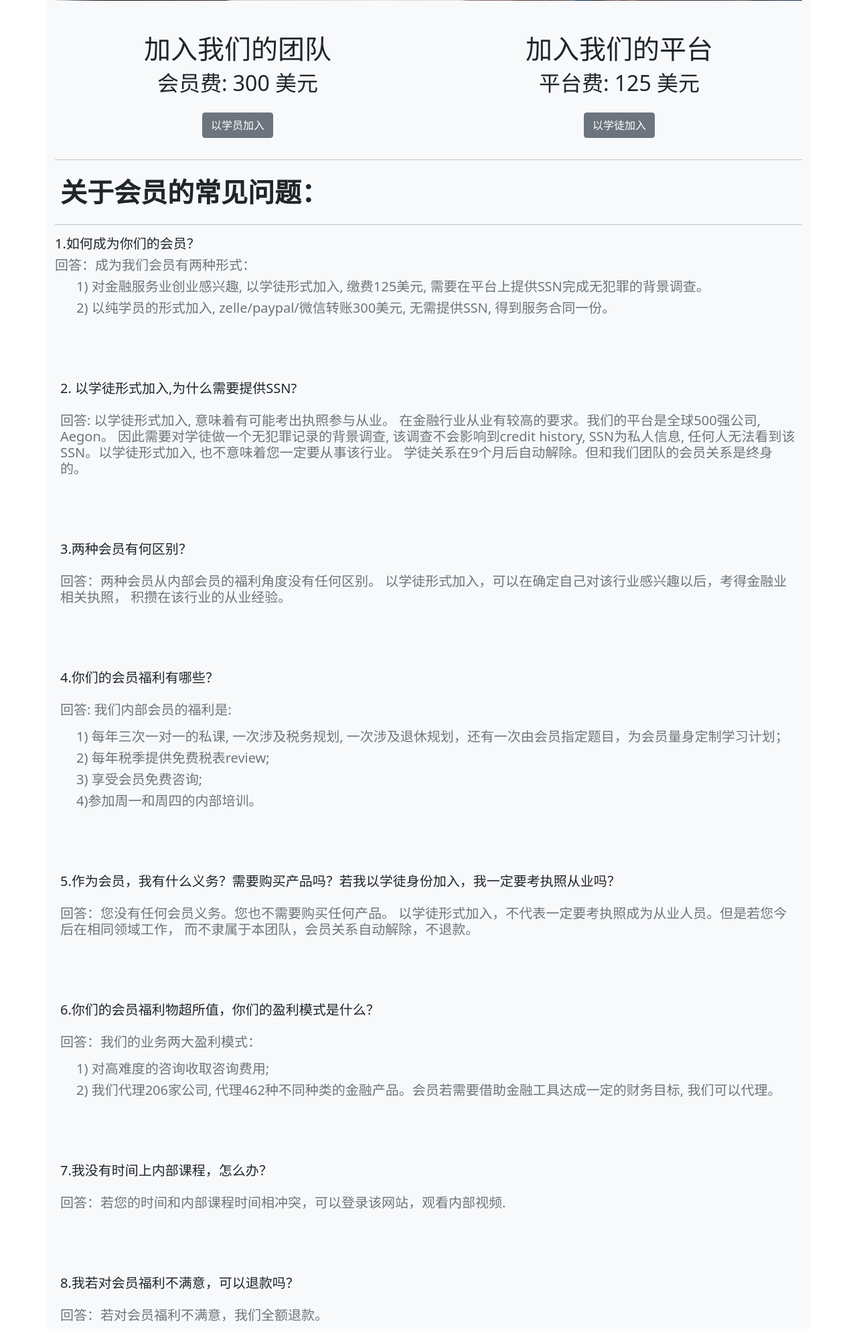
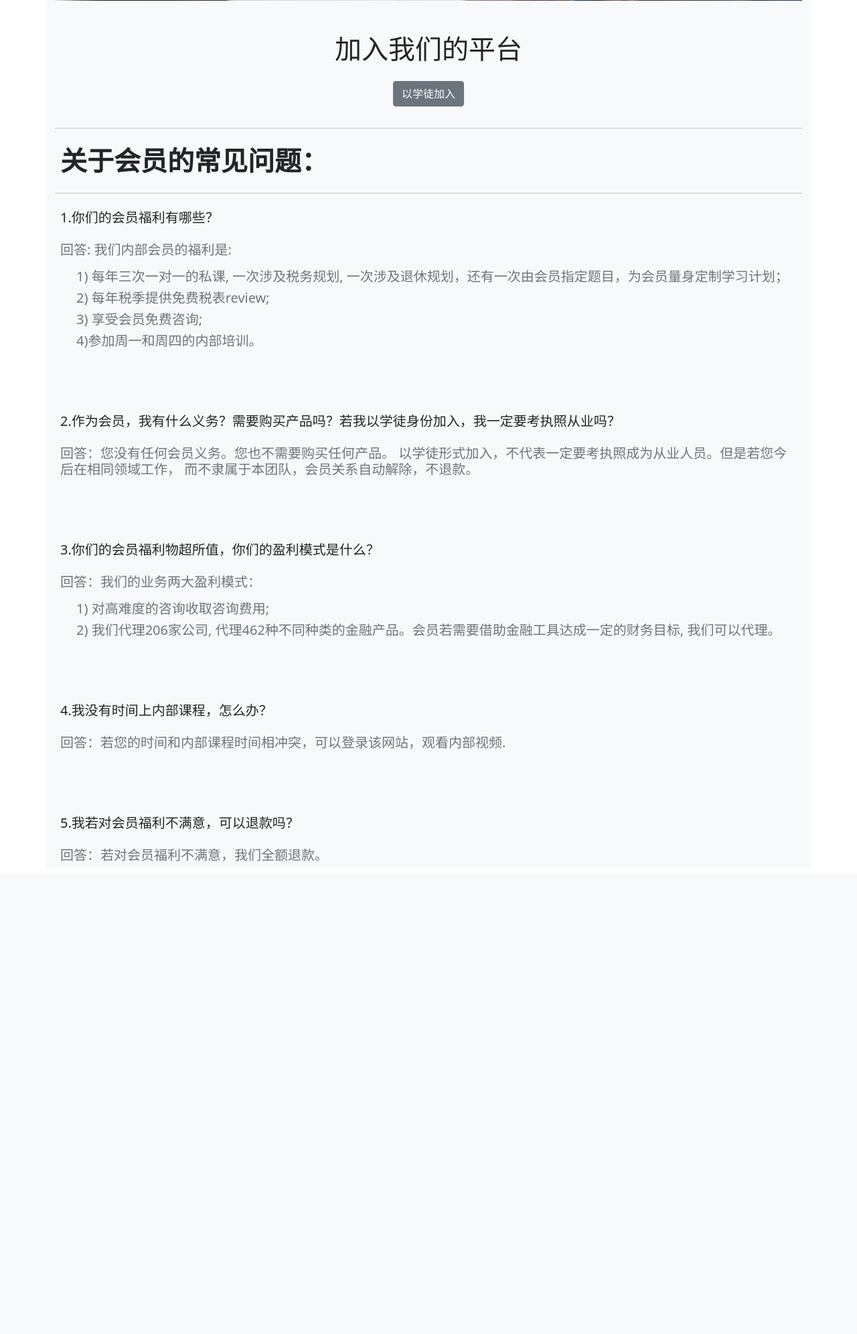
Before and after one commit to yaoyao082008/webpage, a Django app: page /joinus/ in a window 1280 px wide. Shown: the part 396-2388 px from the top of the page at 67% size. After the commit the page ends 1682 px from the top, so only its background shows below. Run offline with Django 4.2, Linux system fonts and the light colour scheme.

Commit message:
template updates

```diff
--- a/blog/templates/article.html
+++ b/blog/templates/article.html
@@ -125,7 +125,7 @@
                 <a
                   class="dropdown-item"
                   target="_blank"
-                  href="https://www.befinancialeducation.com/book-online"
+                  href="https://go.oncehub.com/Beyond-Exponential-Education"
                   >安排会议</a
                 >
               </li>
--- a/blog/templates/blog.html
+++ b/blog/templates/blog.html
@@ -124,7 +124,7 @@
                   <a
                     class="dropdown-item"
                     target="_blank"
-                    href="https://www.befinancialeducation.com/book-online"
+                    href="https://go.oncehub.com/Beyond-Exponential-Education"
                     >安排会议</a
                   >
                 </li>
--- a/homepage/templates/education/asset_protection.html
+++ b/homepage/templates/education/asset_protection.html
@@ -124,7 +124,7 @@
                   <a
                     class="dropdown-item"
                     target="_blank"
-                    href="https://www.befinancialeducation.com/book-online"
+                    href="https://go.oncehub.com/Beyond-Exponential-Education"
                     >安排会议</a
                   >
                 </li>
@@ -208,7 +208,7 @@
               <li class="p-2 h5">如何利用不可撤销信托做资产保护</li>
               <li class="p-2 h5">如何进行婚姻的资产保护？</li>
             </ul>
-            <a href="https://www.befinancialeducation.com/book-online" class="text-center btn btn-secondary my-4">安排会议</a>
+            <a href="https://go.oncehub.com/Beyond-Exponential-Education" class="text-center btn btn-secondary my-4">安排会议</a>
           </div>
         </div>
 
--- a/homepage/templates/education/company_structure.html
+++ b/homepage/templates/education/company_structure.html
@@ -124,7 +124,7 @@
                   <a
                     class="dropdown-item"
                     target="_blank"
-                    href="https://www.befinancialeducation.com/book-online"
+                    href="https://go.oncehub.com/Beyond-Exponential-Education"
                     >安排会议</a
                   >
                 </li>
@@ -205,7 +205,7 @@
               <li class="h5">如何利用不同的公司架构做省税计划</li>
               <li class="h5">不同公司架构的退休计划设计</li>
             </ul>
-            <a href="https://www.befinancialeducation.com/book-online" class="text-center btn btn-secondary my-4">安排会议</a>
+            <a href="https://go.oncehub.com/Beyond-Exponential-Education" class="text-center btn btn-secondary my-4">安排会议</a>
           </div>
         </div>
 
--- a/homepage/templates/education/estate_planning.html
+++ b/homepage/templates/education/estate_planning.html
@@ -124,7 +124,7 @@
                   <a
                     class="dropdown-item"
                     target="_blank"
-                    href="https://www.befinancialeducation.com/book-online"
+                    href="https://go.oncehub.com/Beyond-Exponential-Education"
                     >安排会议</a
                   >
                 </li>
@@ -227,7 +227,7 @@
               <li class="h5">如何避免遗产税</li>
 
             </ul>
-            <a href="https://www.befinancialeducation.com/book-online" class="text-center btn btn-secondary my-4">安排会议</a>
+            <a href="https://go.oncehub.com/Beyond-Exponential-Education" class="text-center btn btn-secondary my-4">安排会议</a>
           </div>
         </div>
 
--- a/homepage/templates/education/insurance.html
+++ b/homepage/templates/education/insurance.html
@@ -124,7 +124,7 @@
                   <a
                     class="dropdown-item"
                     target="_blank"
-                    href="https://www.befinancialeducation.com/book-online"
+                    href="https://go.oncehub.com/Beyond-Exponential-Education"
                     >安排会议</a
                   >
                 </li>
@@ -223,7 +223,7 @@
               <li class="h5">我如何从保险里面取钱出来用?</li>
               <li class="h5">我的保单该如何维护? </li>
             </ul>
-            <a href="https://www.befinancialeducation.com/book-online" class="text-center btn btn-secondary my-4">安排会议</a>
+            <a href="https://go.oncehub.com/Beyond-Exponential-Education" class="text-center btn btn-secondary my-4">安排会议</a>
           </div>
         </div>
       </div>
--- a/homepage/templates/education/investment.html
+++ b/homepage/templates/education/investment.html
@@ -124,7 +124,7 @@
                   <a
                     class="dropdown-item"
                     target="_blank"
-                    href="https://www.befinancialeducation.com/book-online"
+                    href="https://go.oncehub.com/Beyond-Exponential-Education"
                     >安排会议</a
                   >
                 </li>
@@ -209,7 +209,7 @@
               <li class="h5">过路财神vs 保本锁利益</li>
 
             </ul>
-            <a href="https://www.befinancialeducation.com/book-online" class="text-center btn btn-secondary my-4">安排会议</a>
+            <a href="https://go.oncehub.com/Beyond-Exponential-Education" class="text-center btn btn-secondary my-4">安排会议</a>
           </div>
         </div>
 
--- a/homepage/templates/education/long_term_care.html
+++ b/homepage/templates/education/long_term_care.html
@@ -124,7 +124,7 @@
                   <a
                     class="dropdown-item"
                     target="_blank"
-                    href="https://www.befinancialeducation.com/book-online"
+                    href="https://go.oncehub.com/Beyond-Exponential-Education"
                     >安排会议</a
                   >
                 </li>
@@ -208,7 +208,7 @@
               <li>Medicaid asset protection trust and LTC</li>
             </ul>
 
-            <a href="https://www.befinancialeducation.com/book-online" class="text-center btn btn-secondary my-4">安排会议</a>
+            <a href="https://go.oncehub.com/Beyond-Exponential-Education" class="text-center btn btn-secondary my-4">安排会议</a>
           </div>
         </div>
       </div>
--- a/homepage/templates/education/medicare.html
+++ b/homepage/templates/education/medicare.html
@@ -125,7 +125,7 @@
                   <a
                     class="dropdown-item"
                     target="_blank"
-                    href="https://www.befinancialeducation.com/book-online"
+                    href="https://go.oncehub.com/Beyond-Exponential-Education"
                     >安排会议</a
                   >
                 </li>
@@ -212,7 +212,7 @@
               <li>Medicaid asset protection trust and LTC</li>
             </ul>
 
-            <a href="https://www.befinancialeducation.com/book-online" class="text-center btn btn-secondary my-4">安排会议</a>
+            <a href="https://go.oncehub.com/Beyond-Exponential-Education" class="text-center btn btn-secondary my-4">安排会议</a>
           </div>
         </div>
       </div>
--- a/homepage/templates/education/overview.html
+++ b/homepage/templates/education/overview.html
@@ -124,7 +124,7 @@
                   <a
                     class="dropdown-item"
                     target="_blank"
-                    href="https://www.befinancialeducation.com/book-online"
+                    href="https://go.oncehub.com/Beyond-Exponential-Education"
                     >安排会议</a
                   >
                 </li>
--- a/homepage/templates/education/retirement.html
+++ b/homepage/templates/education/retirement.html
@@ -124,7 +124,7 @@
                   <a
                     class="dropdown-item"
                     target="_blank"
-                    href="https://www.befinancialeducation.com/book-online"
+                    href="https://go.oncehub.com/Beyond-Exponential-Education"
                     >安排会议</a
                   >
                 </li>
@@ -221,7 +221,7 @@
               <li class="h5">如何做完备的退休规划</li>
               <li class="h5">我的退休规划会被HIIT吗?</li>
             </ul>
-            <a href="https://www.befinancialeducation.com/book-online" class="text-center btn btn-secondary my-4">安排会议</a>
+            <a href="https://go.oncehub.com/Beyond-Exponential-Education" class="text-center btn btn-secondary my-4">安排会议</a>
           </div>
         </div>
       </div>
--- a/homepage/templates/education/savings.html
+++ b/homepage/templates/education/savings.html
@@ -124,7 +124,7 @@
                   <a
                     class="dropdown-item"
                     target="_blank"
-                    href="https://www.befinancialeducation.com/book-online"
+                    href="https://go.oncehub.com/Beyond-Exponential-Education"
                     >安排会议</a
                   >
                 </li>
@@ -237,7 +237,7 @@
               如果您的家庭收入和资产太高而没有资格获得财政援助，
               您如何申请基于绩效的财政援助？ FAFSA 和 CSS 中常见的陷阱是什么？
             </p>
-            <a href="https://www.befinancialeducation.com/book-online" class="text-center btn btn-secondary my-4">安排会议</a>
+            <a href="https://go.oncehub.com/Beyond-Exponential-Education" class="text-center btn btn-secondary my-4">安排会议</a>
           </div>
         </div>
       </div>
--- a/homepage/templates/education/tax.html
+++ b/homepage/templates/education/tax.html
@@ -124,7 +124,7 @@
                   <a
                     class="dropdown-item"
                     target="_blank"
-                    href="https://www.befinancialeducation.com/book-online"
+                    href="https://go.oncehub.com/Beyond-Exponential-Education"
                     >安排会议</a
                   >
                 </li>
@@ -219,7 +219,7 @@
               <li>海外投资的税务问题</li>
             </ul>
 
-            <a href="https://www.befinancialeducation.com/book-online" class="text-center btn btn-secondary my-4">安排会议</a>
+            <a href="https://go.oncehub.com/Beyond-Exponential-Education" class="text-center btn btn-secondary my-4">安排会议</a>
           </div>
         </div>
       </div>
--- a/homepage/templates/page/contacts.html
+++ b/homepage/templates/page/contacts.html
@@ -124,7 +124,7 @@
                   <a
                     class="dropdown-item"
                     target="_blank"
-                    href="https://www.befinancialeducation.com/book-online"
+                    href="https://go.oncehub.com/Beyond-Exponential-Education"
                     >安排会议</a
                   >
                 </li>
--- a/homepage/templates/page/index.html
+++ b/homepage/templates/page/index.html
@@ -127,7 +127,7 @@
                   <a
                     class="dropdown-item"
                     target="_blank"
-                    href="https://www.befinancialeducation.com/book-online"
+                    href="https://go.oncehub.com/Beyond-Exponential-Education"
                     >安排会议</a
                   >
                 </li>
--- a/homepage/templates/page/join_us.html
+++ b/homepage/templates/page/join_us.html
@@ -124,7 +124,7 @@
                   <a
                     class="dropdown-item"
                     target="_blank"
-                    href="https://www.befinancialeducation.com/book-online"
+                    href="https://go.oncehub.com/Beyond-Exponential-Education"
                     >安排会议</a
                   >
                 </li>
@@ -173,20 +173,9 @@
           />
         </div>
         <div class="row justify-content-center">
-          <div class="col-md-6 text-start align-self-center text-center">
-            <h1>加入我们的团队</h1>
-            <h2>会员费: 300 美元</h2>
-            <a
-              href="{% static 'pdfs/sampletext.pdf' %}"
-              target="_blank"
-              class="my-3 btn btn-secondary"
-              >以学员加入</a
-            >
-          </div>
 
           <div class="col-md-6 text-start align-self-center text-center">
             <h1>加入我们的平台</h1>
-            <h2>平台费: 125 美元</h2>
             <a
               href="https://registration.wfglaunch.com/"
               target="_blank"
@@ -201,42 +190,7 @@
 
           <hr>
 
-          <p class="h5"> 1.如何成为你们的会员？</p>
-          <p class="h5 text-muted">回答：成为我们会员有两种形式：</p>
-          <ul style="list-style: none;">
-            <li class="h5 text-muted">
-              1) 对金融服务业创业感兴趣, 以学徒形式加入,
-              缴费125美元, 需要在平台上提供SSN完成无犯罪的背景调查。
-            </li>
-            <li class="h5 text-muted">2) 以纯学员的形式加入, zelle/paypal/微信转账300美元, 无需提供SSN, 得到服务合同一份。</li>
-          </ul>
-          <br>
-          <br>
-          <br>
-
-
-          <p class="h5 p-2 ">2. 以学徒形式加入,为什么需要提供SSN?</p>
-          <p class="h5 p-2 text-muted">回答: 以学徒形式加入, 意味着有可能考出执照参与从业。
-            在金融行业从业有较高的要求。我们的平台是全球500强公司, Aegon。
-            因此需要对学徒做一个无犯罪记录的背景调查, 该调查不会影响到credit history,
-            SSN为私人信息, 任何人无法看到该SSN。以学徒形式加入, 也不意味着您一定要从事该行业。
-            学徒关系在9个月后自动解除。但和我们团队的会员关系是终身的。</p>
-
-          <br>
-          <br>
-          <br>
-
-          <p class="h5 p-2">3.两种会员有何区别？</p>
-          <p class="h5 p-2 text-muted">回答：两种会员从内部会员的福利角度没有任何区别。
-            以学徒形式加入，可以在确定自己对该行业感兴趣以后，考得金融业相关执照，
-            积攒在该行业的从业经验。
-          </p>
-
-          <br>
-          <br>
-          <br>
-
-          <p class="h5 p-2">4.你们的会员福利有哪些？</p>
+          <p class="h5 p-2">1.你们的会员福利有哪些？</p>
           <p class="h5 p-2 text-muted">回答: 我们内部会员的福利是: </p>
           <ul style="list-style: none;">
             <li class="h5 text-muted">
@@ -252,7 +206,7 @@
           <br>
           <br>
 
-          <p class="h5 p-2">5.作为会员，我有什么义务？需要购买产品吗？若我以学徒身份加入，我一定要考执照从业吗？</p>
+          <p class="h5 p-2">2.作为会员，我有什么义务？需要购买产品吗？若我以学徒身份加入，我一定要考执照从业吗？</p>
           <p class="h5 p-2 text-muted">回答：您没有任何会员义务。您也不需要购买任何产品。
             以学徒形式加入，不代表一定要考执照成为从业人员。但是若您今后在相同领域工作，
             而不隶属于本团队，会员关系自动解除，不退款。
@@ -262,7 +216,7 @@
           <br>
           <br>
 
-          <p class="h5 p-2">6.你们的会员福利物超所值，你们的盈利模式是什么？</p>
+          <p class="h5 p-2">3.你们的会员福利物超所值，你们的盈利模式是什么？</p>
           <p class="h5 p-2 text-muted">回答：我们的业务两大盈利模式：</p>
           <ul style="list-style: none;">
             <li class="h5 text-muted">
@@ -276,14 +230,14 @@
           <br>
           <br>
 
-          <p class="h5 p-2">7.我没有时间上内部课程，怎么办？</p>
+          <p class="h5 p-2">4.我没有时间上内部课程，怎么办？</p>
           <p class="h5 p-2 text-muted">回答：若您的时间和内部课程时间相冲突，可以登录该网站，观看内部视频.</p>
 
           <br>
           <br>
           <br>
 
-          <p class="h5 p-2">8.我若对会员福利不满意，可以退款吗？</p>
+          <p class="h5 p-2">5.我若对会员福利不满意，可以退款吗？</p>
           <p class="h5 p-2 text-muted">回答：若对会员福利不满意，我们全额退款。</p>
 
         </div>
--- a/homepage/templates/page/meetings.html
+++ b/homepage/templates/page/meetings.html
@@ -124,7 +124,7 @@
                   <a
                     class="dropdown-item"
                     target="_blank"
-                    href="https://www.befinancialeducation.com/book-online"
+                    href="https://go.oncehub.com/Beyond-Exponential-Education"
                     >安排会议</a
                   >
                 </li>
--- a/videos/templates/video.html
+++ b/videos/templates/video.html
@@ -125,7 +125,7 @@
                   <a
                     class="dropdown-item"
                     target="_blank"
-                    href="https://www.befinancialeducation.com/book-online"
+                    href="https://go.oncehub.com/Beyond-Exponential-Education"
                     >安排会议</a
                   >
                 </li>
```
Also changed, not shown: media/contact/pictures/wechatqrcode.jpg (added).
